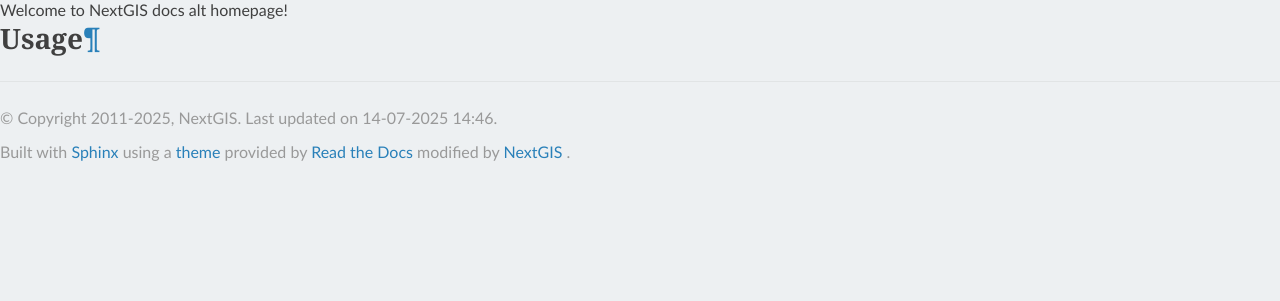
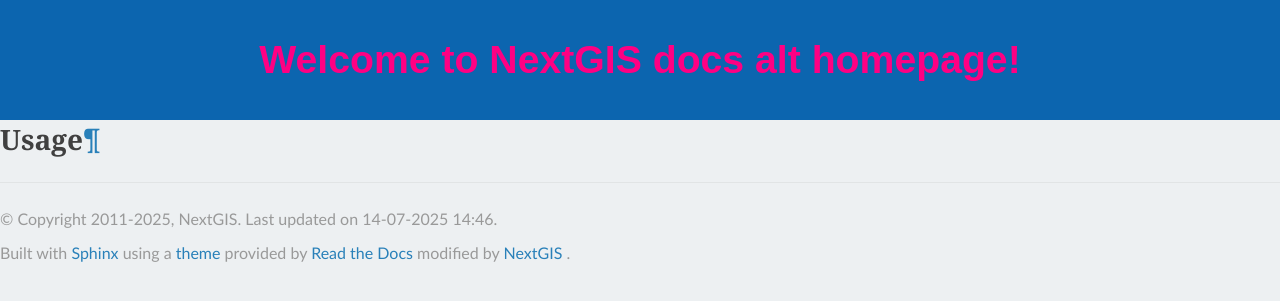
Before and after one commit to G-Jul/nextgisstaging, a Sphinx documentation site: the page built from docs/source/index.rst, in a window 1280 px wide. Shown: the top 301 px of the page. Built offline with Sphinx 7.4.7 and the Read the Docs theme 3.1.0, drawn with Linux system fonts in a browser that asks for light colours; some web fonts are replaced; formulas are drawn with MathJax 3; pages that are not in the unit, such as notebooks, are missing from menus; comment, search, counter and statistics services are not loaded.

Commit message:
Update rtd_index_modified_1.html

```diff
--- a/docs/source/_templates/rtd_index_modified_1.html
+++ b/docs/source/_templates/rtd_index_modified_1.html
@@ -46,7 +46,7 @@
 </div>
 
   <div class="page">
-    <header class="mobile-header">Welcome to NextGIS docs alt homepage!
+    <header class="logo">Welcome to NextGIS docs alt homepage!
     </header>
   </div>
 
```
